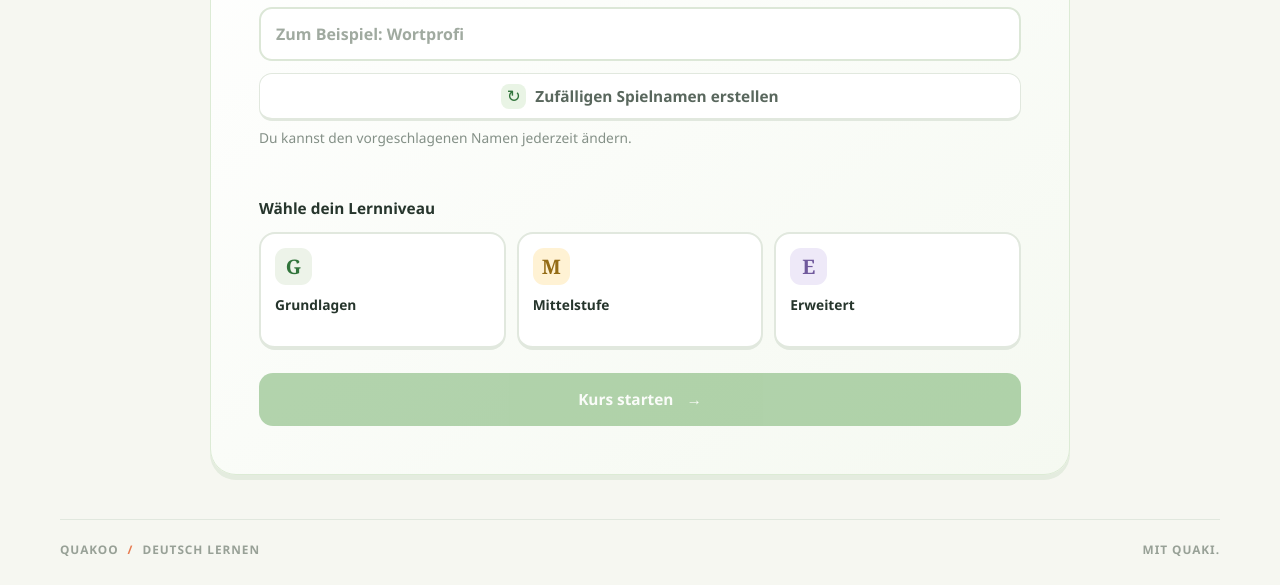
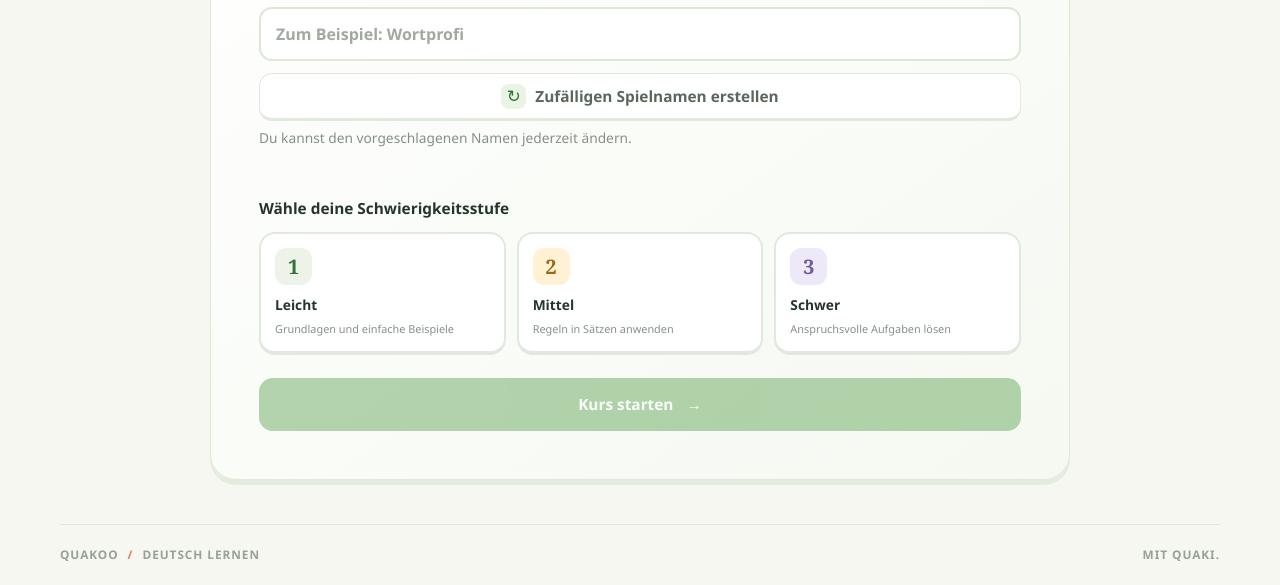
Before and after one commit to MatviiGIT/Deutsch-Challenge, a plain HTML site: page index.html in a window 1280 px wide. Shown: the part 299-884 px from the top of the page. Drawn offline with Linux system fonts and the light colour scheme.

Commit message:
Replace G/M/E selection with difficulty levels

```diff
--- a/index.html
+++ b/index.html
@@ -4,7 +4,7 @@
   <meta charset="utf-8">
   <meta name="viewport" content="width=device-width, initial-scale=1">
   <meta name="theme-color" content="#f7f8f3">
-  <meta name="description" content="Quakoo – Deutsch üben, Aufgaben lösen und den eigenen Lernfortschritt entdecken.">
+  <meta name="description" content="Quakoo – Deutsch lernen und üben für die 6. Klasse.">
   <title>Quakoo — Deutsch lernen mit Quaki</title>
   <link rel="stylesheet" href="style.css?v=25">
   <script src="script.js?v=25" defer></script>
@@ -37,7 +37,7 @@
           <summary aria-label="Hilfe und Regeln" title="Hilfe">?</summary>
           <div class="help-panel">
             <h2>Hilfe &amp; Tipps</h2>
-            <p><strong>1. Niveau wählen:</strong> G, M oder E. Dein Niveau kannst du bei einer neuen Sitzung ändern.</p>
+            <p><strong>1. Schwierigkeitsstufe wählen:</strong> Leicht, Mittel oder Schwer. Du kannst sie bei einer neuen Sitzung ändern.</p>
             <p><strong>2. Antwort auswählen:</strong> Lies die Aufgabe und tippe auf eine der drei Möglichkeiten.</p>
             <p><strong>3. Antwort prüfen:</strong> Erst mit „Antwort prüfen“ wird deine Auswahl ausgewertet. Danach erhältst du eine Erklärung.</p>
             <p><strong>4. Weiterlernen:</strong> Arbeite dich durch die fünf Lernphasen. Am Ende kannst du deine Fehler wiederholen.</p>
@@ -81,20 +81,23 @@
             </div>
             <div class="track-field">
               <div class="track-field-heading">
-                <strong>Wähle dein Lernniveau</strong>
+                <strong>Wähle deine Schwierigkeitsstufe</strong>
               </div>
-              <div class="track-options" role="group" aria-label="Lernniveau auswählen">
+              <div class="track-options" role="group" aria-label="Schwierigkeitsstufe auswählen">
                 <button class="track-option" type="button" data-track="G" aria-pressed="false">
-                  <span class="track-letter">G</span>
-                  <span class="track-name">Grundlagen</span>
+                  <span class="track-letter">1</span>
+                  <span class="track-name">Leicht</span>
+                  <span class="track-description">Grundlagen und einfache Beispiele</span>
                 </button>
                 <button class="track-option" type="button" data-track="M" aria-pressed="false">
-                  <span class="track-letter">M</span>
-                  <span class="track-name">Mittelstufe</span>
+                  <span class="track-letter">2</span>
+                  <span class="track-name">Mittel</span>
+                  <span class="track-description">Regeln in Sätzen anwenden</span>
                 </button>
                 <button class="track-option" type="button" data-track="E" aria-pressed="false">
-                  <span class="track-letter">E</span>
-                  <span class="track-name">Erweitert</span>
+                  <span class="track-letter">3</span>
+                  <span class="track-name">Schwer</span>
+                  <span class="track-description">Anspruchsvolle Aufgaben lösen</span>
                 </button>
               </div>
             </div>
@@ -130,7 +133,7 @@
         </section>
 
         <div class="home-stat-grid" aria-label="Dein Kurs auf einen Blick">
-          <article class="home-stat-card"><span>DEIN LERNNIVEAU</span><strong id="home-track-value">Noch nicht gewählt</strong></article>
+          <article class="home-stat-card"><span>DEINE SCHWIERIGKEITSSTUFE</span><strong id="home-track-value">Noch nicht gewählt</strong></article>
           <article class="home-stat-card"><span>BEARBEITETE FRAGEN</span><strong id="home-progress-stat">0 / 18</strong></article>
           <article class="home-stat-card"><span>AKTUELLE THEMENWELT</span><strong>Wortarten</strong></article>
         </div>
--- a/script.js
+++ b/script.js
@@ -1,8 +1,8 @@
 const letters = ["A","B","C"];
 const TRACKS = {
-  G: {label:"G-Niveau",name:"Grundlegendes Niveau",short:"G"},
-  M: {label:"M-Niveau",name:"Mittleres Niveau",short:"M"},
-  E: {label:"E-Niveau",name:"Erweitertes Niveau",short:"E"}
+  G: {label:"Leicht",name:"Leicht",short:"1"},
+  M: {label:"Mittel",name:"Mittel",short:"2"},
+  E: {label:"Schwer",name:"Schwer",short:"3"}
 };
 const STAGES = [
   {name:"Entdecken",tag:"STUFE 1",firstQuestion:1,endQuestion:3,
@@ -835,7 +835,7 @@ function updateHeader(){
   document.getElementById("track-chip").hidden=false;
   document.getElementById("topbar-progress").innerHTML="0 / "+totalQuestions+" <span>FRAGEN</span>";
   document.getElementById("course-player-name").textContent=playerName;
-  document.getElementById("home-track-value").textContent=selectedTrack+" · "+TRACKS[selectedTrack].name;
+  document.getElementById("home-track-value").textContent=TRACKS[selectedTrack].name;
   document.getElementById("course-progress").setAttribute("aria-valuemax",String(totalQuestions));
   document.getElementById("course-progress-count").textContent="0 / "+totalQuestions;
   document.getElementById("course-progress-title").textContent="Dein Kurs beginnt hier";
```
Also changed, not shown: scripts/validate-project.mjs (+12 -2 lines), 1 other file.
